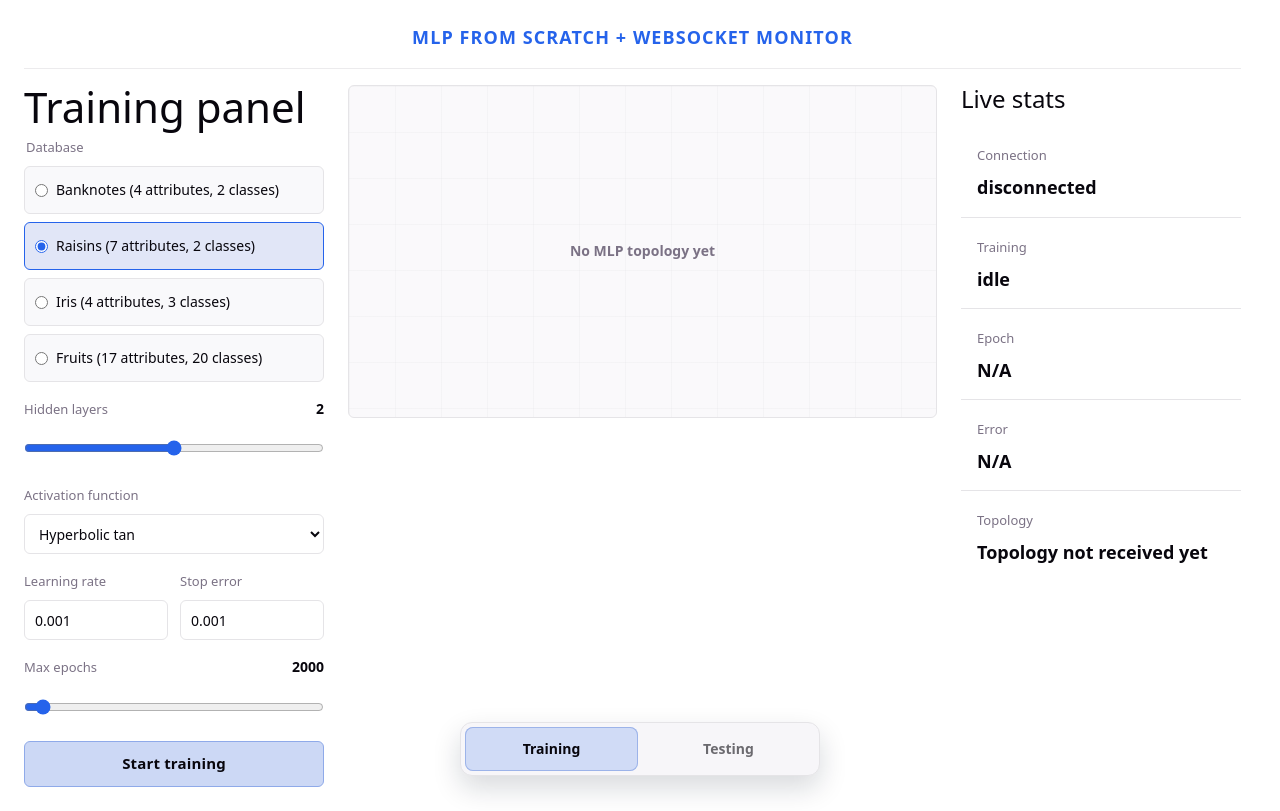
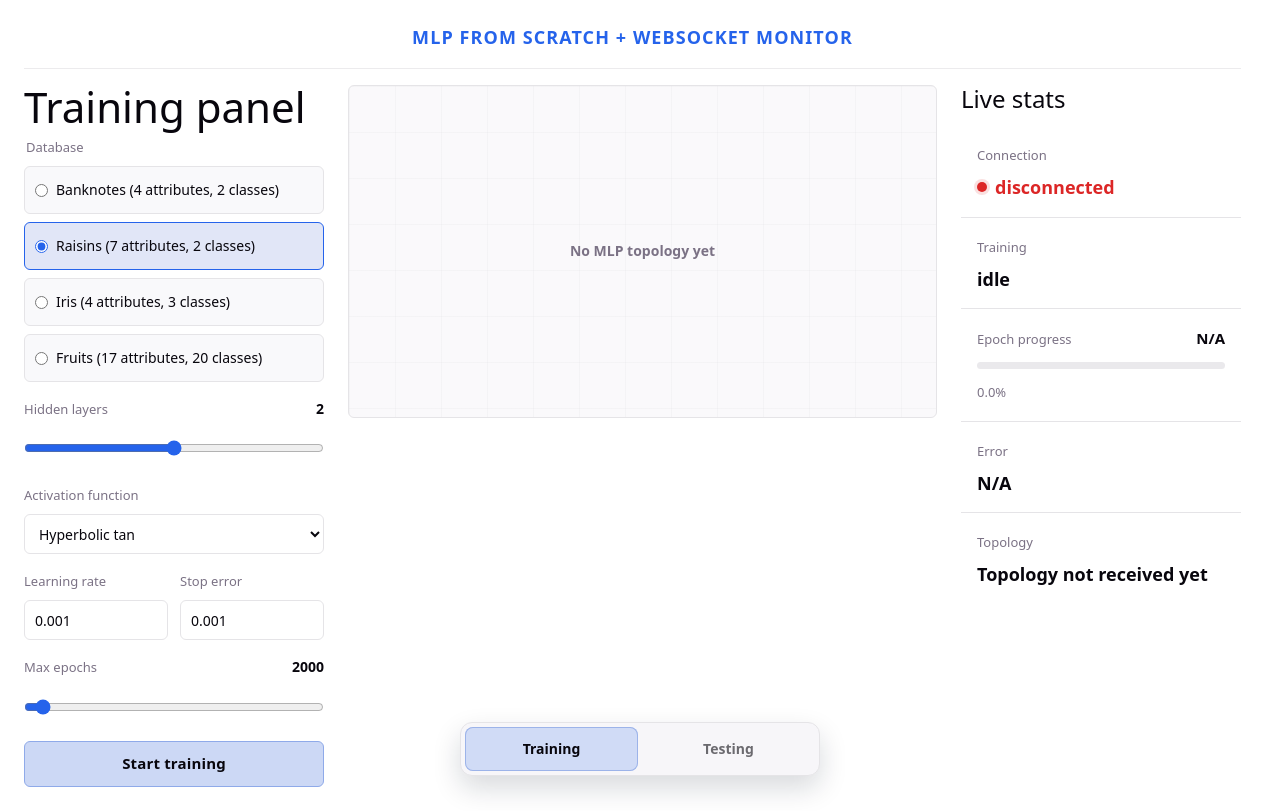
Before and after one commit to stiigp/portf-MLP, a React (Vite) app in the folder frontend/: page / in a window 1280 px wide. Built offline with nearby package versions, Linux system fonts and the light colour scheme; no server answers.

Commit message:
refactor: restyling live stats component

```diff
--- a/frontend/src/App.css
+++ b/frontend/src/App.css
@@ -499,6 +499,76 @@ button:disabled {
   font-weight: 700;
 }
 
+.status-grid .connection-stat strong {
+  display: flex;
+  align-items: center;
+  gap: 8px;
+}
+
+.connection-status-dot {
+  width: 10px;
+  height: 10px;
+  flex: 0 0 auto;
+  border-radius: 50%;
+  background: #dc2626;
+  box-shadow: 0 0 0 3px rgb(220 38 38 / 14%);
+}
+
+.connection-stat[data-state='connected'] strong {
+  color: #16a34a;
+}
+
+.connection-stat[data-state='connected'] .connection-status-dot {
+  background: #16a34a;
+  box-shadow: 0 0 0 3px rgb(22 163 74 / 14%);
+}
+
+.connection-stat[data-state='disconnected'] strong {
+  color: #dc2626;
+}
+
+.status-grid .epoch-progress-card {
+  display: grid;
+  gap: 10px;
+}
+
+.epoch-progress-heading {
+  display: flex;
+  align-items: baseline;
+  justify-content: space-between;
+  gap: 12px;
+}
+
+.status-grid .epoch-progress-heading span {
+  margin: 0;
+}
+
+.status-grid .epoch-progress-heading strong {
+  flex-shrink: 0;
+  font-size: 15px;
+}
+
+.epoch-progress-bar {
+  height: 7px;
+  overflow: hidden;
+  border-radius: 999px;
+  background: color-mix(in srgb, var(--border) 72%, var(--button-bg));
+}
+
+.epoch-progress-bar > span {
+  display: block;
+  height: 100%;
+  border-radius: inherit;
+  background: var(--accent);
+  transition: width 180ms ease;
+}
+
+.epoch-progress-card p {
+  margin: 0;
+  color: var(--muted);
+  font-size: 13px;
+}
+
 .reacting-text {
   border-block: 1px solid var(--border);
   padding: 20px 0;
--- a/frontend/src/App.tsx
+++ b/frontend/src/App.tsx
@@ -105,6 +105,22 @@ function App() {
       )
       .join(' | ')
   }, [topology])
+
+  const epochProgress = useMemo(() => {
+    const maxEpochs = lastTrainingForm?.maxEpochs
+
+    if (maxEpochs == null) {
+      return null
+    }
+
+    const currentEpoch = stats?.epoch ?? 0
+    const percentage = Math.min(
+      100,
+      Math.max(0, (currentEpoch / maxEpochs) * 100),
+    )
+
+    return { currentEpoch, maxEpochs, percentage }
+  }, [lastTrainingForm, stats?.epoch])
 
   useEffect(() => {
     return () => {
@@ -389,17 +405,44 @@ function App() {
         <aside className="stats-panel" aria-label="Training statistics">
           <h2>Live stats</h2>
           <section className="status-grid" aria-live="polite">
-            <div>
+            <div
+              className="connection-stat"
+              data-state={
+                connectionState === 'connected' ? 'connected' : 'disconnected'
+              }
+            >
               <span>Connection</span>
-              <strong>{connectionState}</strong>
+              <strong>
+                <i className="connection-status-dot" aria-hidden="true" />
+                {connectionState}
+              </strong>
             </div>
             <div>
               <span>Training</span>
               <strong>{formatTrainingStatus(training, sessionStatus)}</strong>
             </div>
-            <div>
-              <span>Epoch</span>
-              <strong>{stats?.epoch ?? 'N/A'}</strong>
+            <div className="epoch-progress-card">
+              <div className="epoch-progress-heading">
+                <span>Epoch progress</span>
+                <strong>
+                  {epochProgress
+                    ? `${formatInteger(epochProgress.currentEpoch)} / ${formatInteger(epochProgress.maxEpochs)}`
+                    : 'N/A'}
+                </strong>
+              </div>
+              <div
+                className="epoch-progress-bar"
+                role="progressbar"
+                aria-label="Epoch progress"
+                aria-valuemin={0}
+                aria-valuemax={epochProgress?.maxEpochs}
+                aria-valuenow={epochProgress?.currentEpoch}
+              >
+                <span
+                  style={{ width: `${epochProgress?.percentage ?? 0}%` }}
+                />
+              </div>
+              <p>{formatProgressPercentage(epochProgress?.percentage ?? 0)}</p>
             </div>
             <div>
               <span>Error</span>
@@ -476,6 +519,14 @@ function formatNumber(value: number): string {
   return Number.isFinite(value) ? value.toPrecision(6) : String(value)
 }
 
+function formatInteger(value: number): string {
+  return value.toLocaleString('en-US')
+}
+
+function formatProgressPercentage(value: number): string {
+  return `${value.toFixed(1)}%`
+}
+
 function createEmptyConfusionMatrix(classCount: number): number[][] {
   return Array.from({ length: classCount }, () => Array(classCount).fill(0))
 }
```
